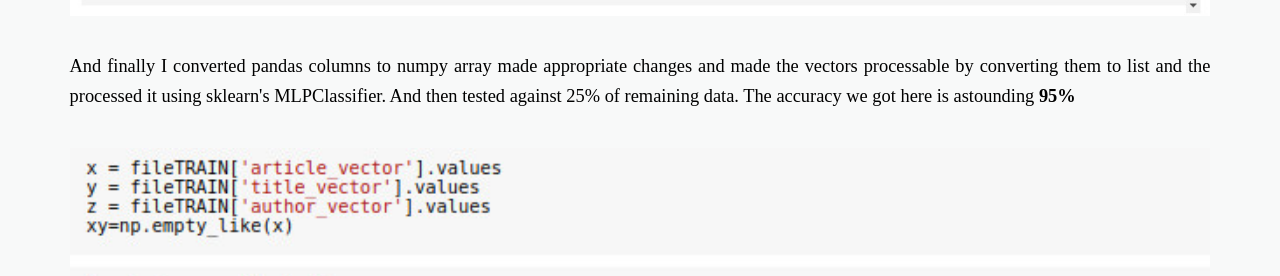
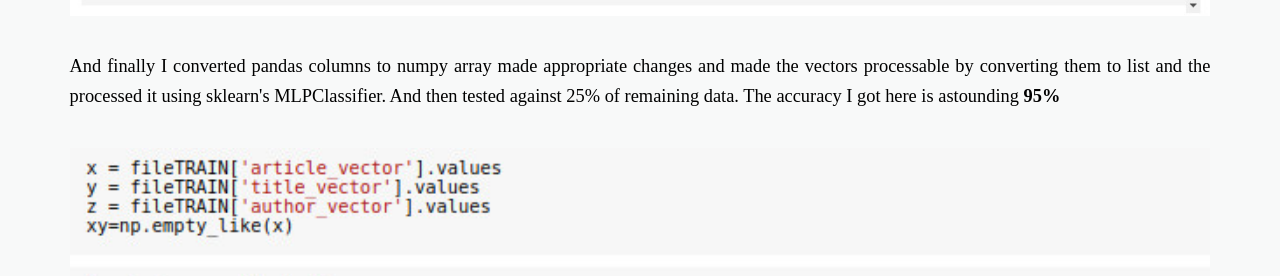
Before and after one commit to daftengineer/daftengineer.github.io, a Jekyll site: the page built from _posts/2018-10-02-detecting-fake-news.markdown, in a window 1280 px wide and 900 px high, scrolled down 4215 px. Shown: the part 204-480 px from the top of the window. Built offline with Jekyll 4.4.1, drawn with Linux system fonts in a browser that asks for light colours; nearby versions of some CDN libraries.

Commit message:
Update 2018-10-02-detecting-fake-news.markdown

```diff
--- a/_posts/2018-10-02-detecting-fake-news.markdown
+++ b/_posts/2018-10-02-detecting-fake-news.markdown
@@ -22,7 +22,7 @@ image-sm: https://daftengineer.github.io/media_assets/fakenews.jpg
 <img src="https://daftengineer.github.io/media_assets/ml9p4.jpg" />
 <p style="text-align:justify;">So resultant dataset would look like this.</p>
 <img src="https://daftengineer.github.io/media_assets/ml9p5.jpg" />
-<p style="text-align:justify;">And finally I converted pandas columns to numpy array made appropriate changes and made the vectors processable by converting them to list and the processed it using sklearn's MLPClassifier. And then tested against 25% of remaining data. The accuracy we got here is astounding <b>95%</b></p>
+<p style="text-align:justify;">And finally I converted pandas columns to numpy array made appropriate changes and made the vectors processable by converting them to list and the processed it using sklearn's MLPClassifier. And then tested against 25% of remaining data. The accuracy I got here is astounding <b>95%</b></p>
 <img src="https://daftengineer.github.io/media_assets/ml9p6.jpg" />
 
  </div>
```
